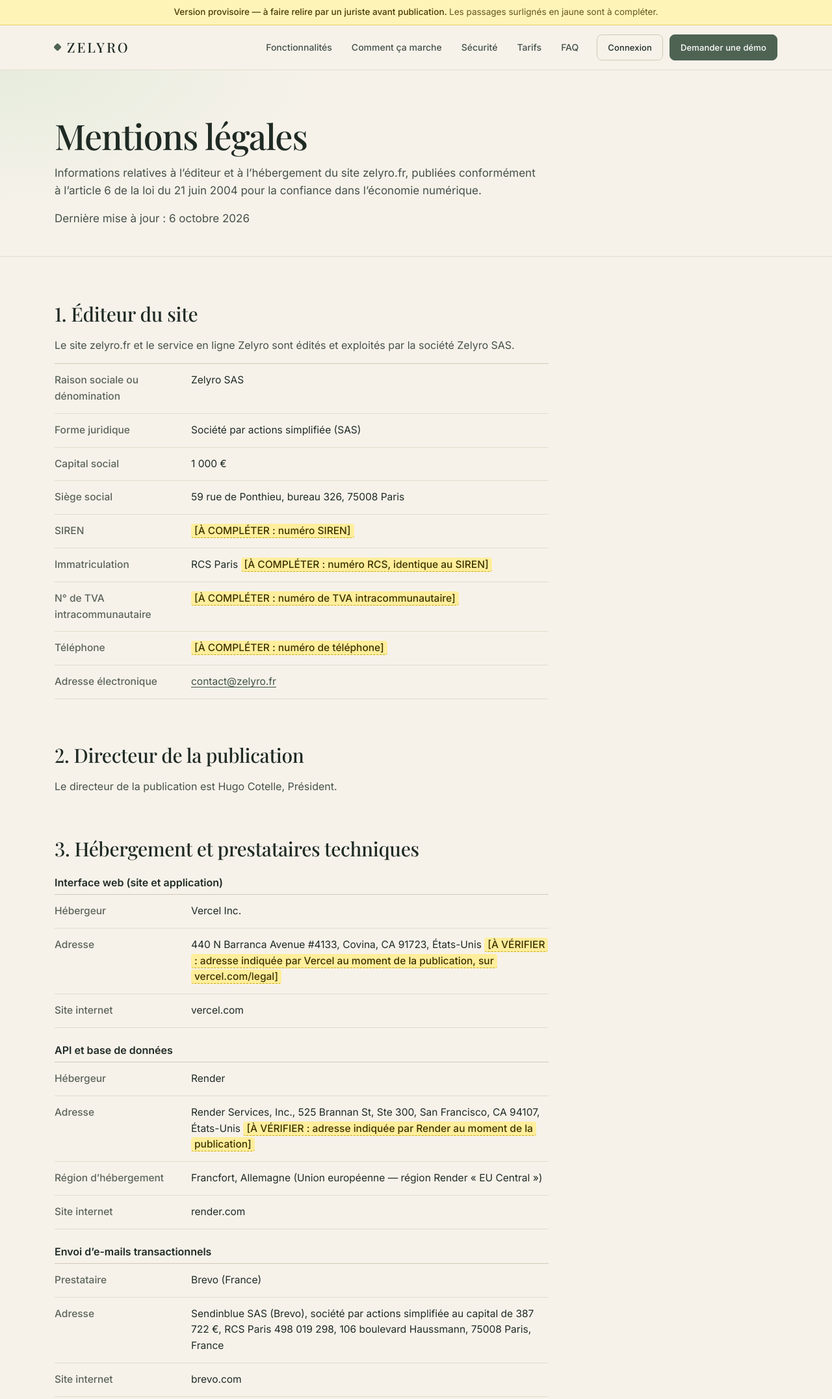
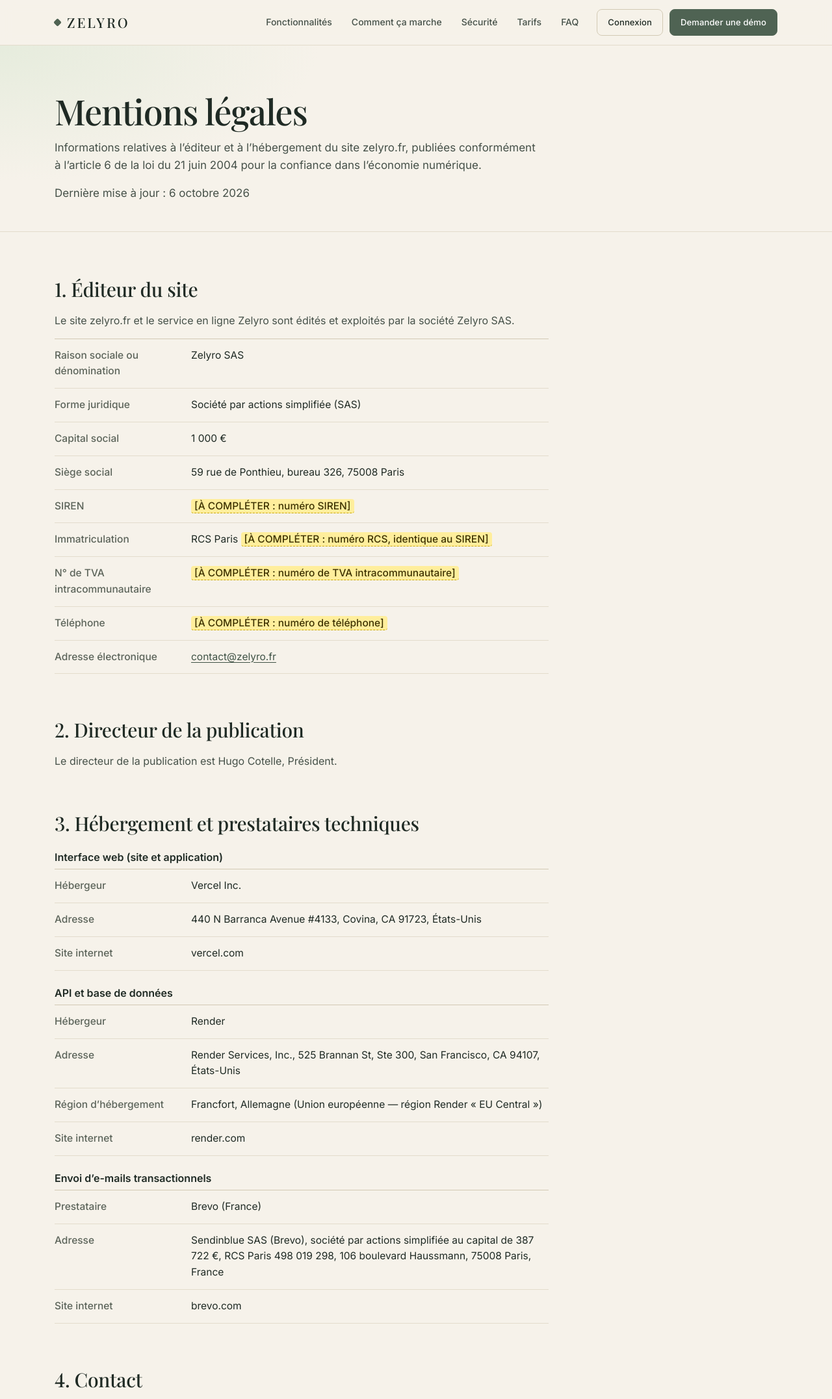
Before and after one commit to HugoCotelle/saas-immobilier, a website: page saas-immobilier-frontend/mentions-legales.html in a window 1280 px wide. Shown: the top 2153 px of the page at 65% size. Drawn offline with Linux system fonts and the light colour scheme.

Commit message:
Add files via upload

```diff
--- a/saas-immobilier-frontend/mentions-legales.html
+++ b/saas-immobilier-frontend/mentions-legales.html
@@ -13,9 +13,6 @@
 <script src="/societe.js" defer></script>
 </head>
 <body class="pub">
-<!-- BANDEAU PROVISOIRE : supprimer ce bloc (et rien d’autre) une fois le texte validé par un juriste. -->
-<div class="draft-banner" role="note">Version provisoire — à faire relire par un juriste avant publication. <span>Les passages surlignés en jaune sont à compléter.</span></div>
-<!-- FIN DU BANDEAU PROVISOIRE -->
 <a class="skip-link" href="#contenu">Aller au contenu</a>
 <svg width="0" height="0" style="position:absolute" aria-hidden="true" focusable="false">
 <defs>
@@ -94,13 +91,13 @@
     <h3>Interface web (site et application)</h3>
     <dl class="deflist">
         <dt>Hébergeur</dt><dd>Vercel Inc.</dd>
-        <dt>Adresse</dt><dd>440 N Barranca Avenue #4133, Covina, CA 91723, États-Unis <span class="a-completer">[À VÉRIFIER : adresse indiquée par Vercel au moment de la publication, sur vercel.com/legal]</span></dd>
+        <dt>Adresse</dt><dd>440 N Barranca Avenue #4133, Covina, CA 91723, États-Unis</dd>
         <dt>Site internet</dt><dd>vercel.com</dd>
     </dl>
     <h3>API et base de données</h3>
     <dl class="deflist">
         <dt>Hébergeur</dt><dd>Render</dd>
-        <dt>Adresse</dt><dd>Render Services, Inc., 525 Brannan St, Ste 300, San Francisco, CA 94107, États-Unis <span class="a-completer">[À VÉRIFIER : adresse indiquée par Render au moment de la publication]</span></dd>
+        <dt>Adresse</dt><dd>Render Services, Inc., 525 Brannan St, Ste 300, San Francisco, CA 94107, États-Unis</dd>
         <dt>Région d’hébergement</dt><dd>Francfort, Allemagne (Union européenne — région Render « EU Central »)</dd>
         <dt>Site internet</dt><dd>render.com</dd>
     </dl>
```
Also changed, not shown: saas-immobilier-frontend/accord-sous-traitance.html (+0 -3 lines), saas-immobilier-frontend/cgu.html (+1 -4 lines), saas-immobilier-frontend/confidentialite.html (+2 -5 lines).
